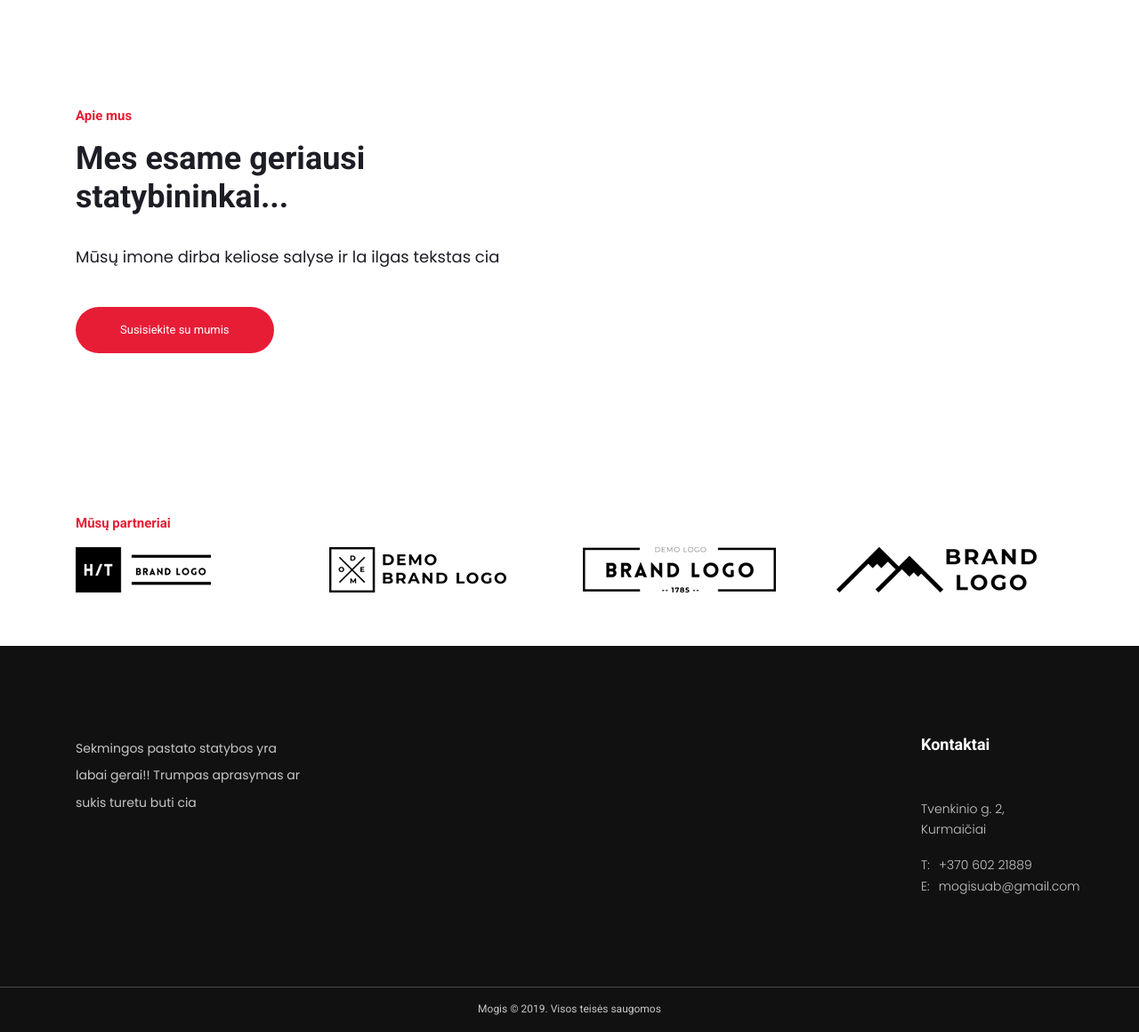
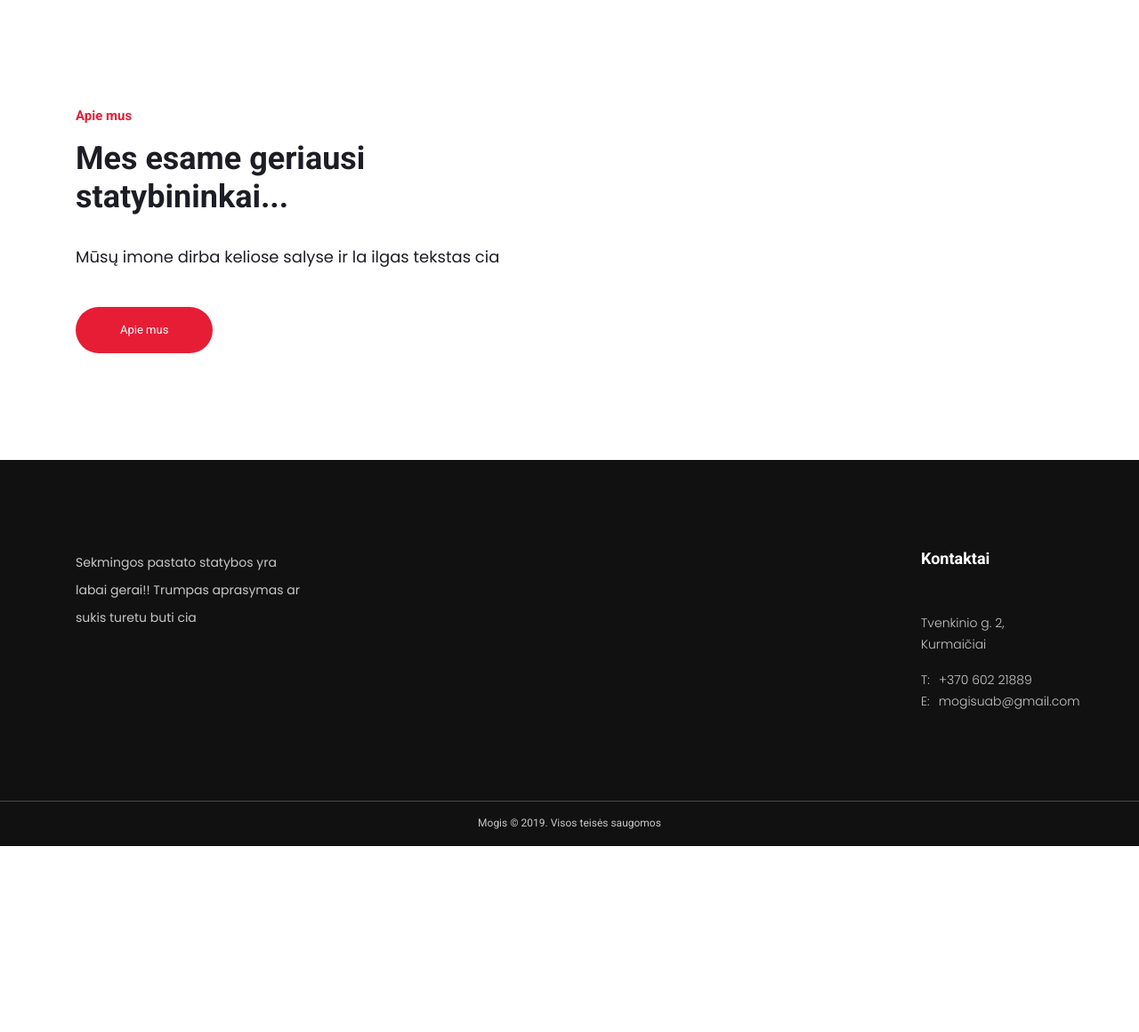
Before and after one commit to Elvinasl/uabmogis-website, a PHP site: page / in a window 1280 px wide. Shown: the part 1844-3004 px from the top of the page at 89% size. After the commit the page ends 2795 px from the top, so only its background shows below. Run offline with PHP 8.4, Linux system fonts and the light colour scheme; some web fonts are replaced.

Commit message:
Index cleanup

```diff
--- a/index.php
+++ b/index.php
@@ -1,5 +1,5 @@
 <!DOCTYPE html>
-<html class="no-js" lang="zxx">
+<html class="no-js" lang="lt">
 
 <head>
     <meta charset="utf-8">
@@ -78,7 +78,7 @@
                     <!--=======  End of single slider item  =======-->
                     <!--=======  single slider item  =======-->
 
-                    <div class="swiper-slide hero-slider__single-item bg-img" data-bg="assets/img/slider/slider2.jpg">
+                    <div class="swiper-slide hero-slider__single-item bg-img" data-bg="assets/img/slider/slider2.png">
                         <div class="hero-slider__content-wrapper">
                             <div class="container">
                                 <div class="row">
@@ -219,7 +219,7 @@
     </div>
     <!--====================  End of service grid slider area  ====================-->
     <!--====================  fun fact area ====================-->
-    <div class="funfact-section section-space--inner--100 bg-img" data-bg="assets/img/backgrounds/funfact-bg.jpg">
+    <div class="funfact-section section-space--inner--100 bg-img">
         <div class="container">
             <div class="row">
                 <div class="col-lg-12">
@@ -265,111 +265,12 @@
                         <h4 class="video-cta-content__small-title">Apie mus</h4>
                         <h3 class="video-cta-content__title">Mes esame geriausi statybininkai...</h3>
                         <p class="video-cta-content__text">Mūsų imone dirba keliose salyse ir la ilgas tekstas cia</p>
-                        <a href="contact.php" class="ht-btn ht-btn--round">Susisiekite su mumis</a>
-                    </div>
-                </div>
-<!--                <div class="col-lg-5 offset-lg-1 col-md-12">-->
-<!--                    <div class="cta-video-image">-->
-<!--                        <div class="video-popup">-->
-<!--                            <a href="https://www.youtube.com/watch?v=OrS-93U4AYQ">-->
-<!--                                <div class="cta-video-image__image">-->
-<!--                                    <img src="assets/img/backgrounds/video-cta.jpg" class="img-fluid" alt="">-->
-<!--                                </div>-->
-<!--                                <div class="cta-video-image__icon">-->
-<!--                                    <i class="ion-ios-play"></i>-->
-<!--                                </div>-->
-<!--                            </a>-->
-<!--                        </div>-->
-
-<!--                    </div>-->
-<!--                </div>-->
-            </div>
-        </div>
-    </div>
-    <!--====================  End of video cta area  ====================-->
-    <!--====================  brand logo area ====================-->
-    <div class="brand-logo-slider-area section-space--inner--60">
-        <div class="container">
-            <div class="row">
-                <div class="col-lg-12">
-                    <h4 class="video-cta-content__small-title">Mūsų partneriai</h4>
-                    <!-- brand logo slider -->
-                    <div class="brand-logo-slider__container-area">
-                        <div class="swiper-container brand-logo-slider__container">
-                            <div class="swiper-wrapper brand-logo-slider__wrapper">
-                                <div class="swiper-slide brand-logo-slider__single">
-                                    <div class="image">
-                                        <a href="#">
-                                            <img src="assets/img/brand-logo/1.png" class="img-fluid" alt="">
-                                        </a>
-                                    </div>
-
-                                </div>
-                                <div class="swiper-slide brand-logo-slider__single">
-                                    <div class="image">
-                                        <a href="#">
-                                            <img src="assets/img/brand-logo/2.png" class="img-fluid" alt="">
-                                        </a>
-                                    </div>
-
-                                </div>
-                                <div class="swiper-slide brand-logo-slider__single">
-                                    <div class="image">
-                                        <a href="#">
-                                            <img src="assets/img/brand-logo/3.png" class="img-fluid" alt="">
-                                        </a>
-                                    </div>
-
-                                </div>
-                                <div class="swiper-slide brand-logo-slider__single">
-                                    <div class="image">
-                                        <a href="#">
-                                            <img src="assets/img/brand-logo/4.png" class="img-fluid" alt="">
-                                        </a>
-                                    </div>
-
-                                </div>
-                                <div class="swiper-slide brand-logo-slider__single">
-                                    <div class="image">
-                                        <a href="#">
-                                            <img src="assets/img/brand-logo/1.png" class="img-fluid" alt="">
-                                        </a>
-                                    </div>
-
-                                </div>
-                                <div class="swiper-slide brand-logo-slider__single">
-                                    <div class="image">
-                                        <a href="#">
-                                            <img src="assets/img/brand-logo/2.png" class="img-fluid" alt="">
-                                        </a>
-                                    </div>
-
-                                </div>
-                                <div class="swiper-slide brand-logo-slider__single">
-                                    <div class="image">
-                                        <a href="#">
-                                            <img src="assets/img/brand-logo/3.png" class="img-fluid" alt="">
-                                        </a>
-                                    </div>
-
-                                </div>
-                                <div class="swiper-slide brand-logo-slider__single">
-                                    <div class="image">
-                                        <a href="#">
-                                            <img src="assets/img/brand-logo/4.png" class="img-fluid" alt="">
-                                        </a>
-                                    </div>
-
-                                </div>
-
-                            </div>
-                        </div>
+                        <a href="contact.php" class="ht-btn ht-btn--round">Apie mus</a>
                     </div>
                 </div>
             </div>
         </div>
     </div>
-    <!--====================  End of brand logo area  ====================-->
 
 <?php include "footer.php" ?>
     <!-- JS
```
Also changed, not shown: assets/img/backgrounds/funfact-bg.jpg (deleted), assets/img/backgrounds/service-tab1.jpg (deleted), assets/img/backgrounds/testimonial.jpg (deleted), assets/img/backgrounds/video-cta.jpg (deleted), assets/img/brand-logo/1.png (deleted), assets/img/brand-logo/2.png (deleted), assets/img/brand-logo/3.png (deleted), assets/img/brand-logo/4.png (deleted), assets/img/logo/logo-old.png (deleted), assets/img/slider/slider1.jpg, assets/img/slider/slider2.jpg (deleted), assets/img/slider/slider2.png (added), 1 other file.
